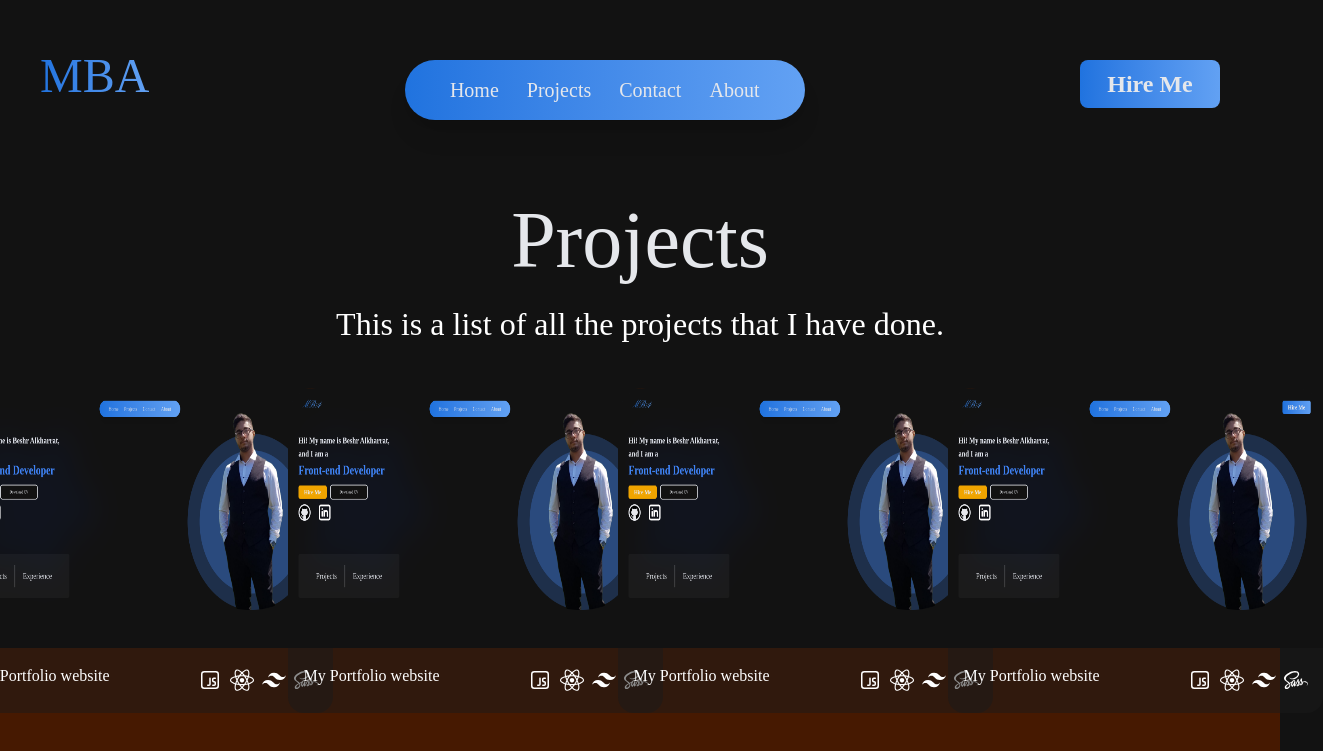
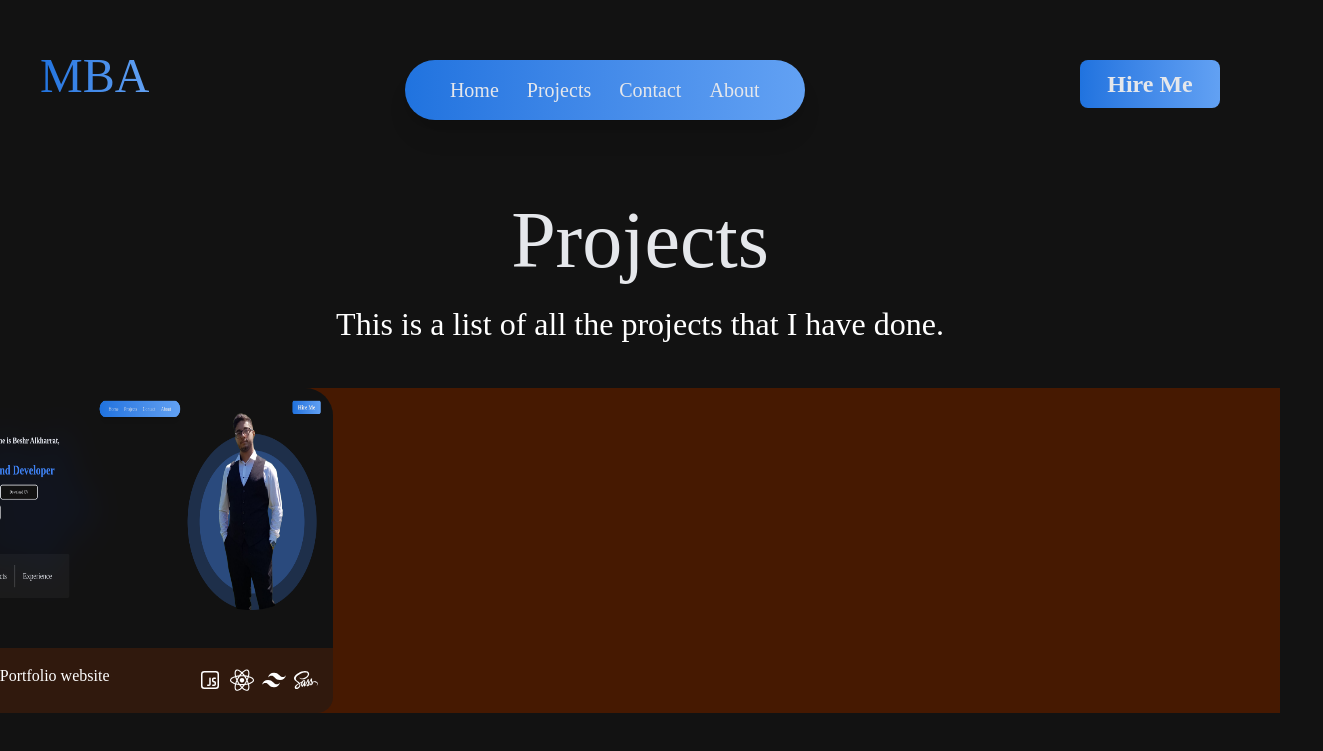
Before and after one commit to BeshrAlkharrat/my-portfolio, a React (Vite) app: page /Projects in a window 1280 px wide. Shown: the top 751 px of the page, 1323 px wide, since content can reach past the window. Built offline with nearby package versions, Linux system fonts and the light colour scheme; a web font is replaced by a local one.

Commit message:
revamped the project data system

```diff
--- a/src/Projects/Project_1_Portfolio.jsx
+++ b/src/Projects/Project_1_Portfolio.jsx
@@ -1,8 +1,9 @@
-import Project from "../components/Project";
+import { getProjectById, getProjectByRoute } from "../data/ProjectData";
 import NavigationBar from "../components/NavigationBar";
 import "../styles/tailwind.css";
 
 function Project_1_Portfolio() {
+    const projectId = getProjectById(1);
     return (
         <>
             <NavigationBar />
--- a/src/components/Project.jsx
+++ b/src/components/Project.jsx
@@ -1,56 +1,14 @@
 import {useRef} from "react"
 import "../styles/tailwind.css"
-import homePage from "../assets/home-page.png"
-import JavaScriptLogo from "../assets/javascript.svg"
-import reactLogo from "../assets/react-logo.svg"
-import tailwindCSSLogo from "../assets/tailwind.svg"
-import sassLogo from "../assets/sass.svg"
+import {projectData} from "../data/ProjectData.jsx";
 import { Link } from "react-router";
 
 
 function Project(){
-    const project = [
-        {
-            id: 1,
-            previewphoto: homePage,
-            title: "My Portfolio website",
-            description: "This is my first project, which i built using React, tailwindCSS and a little Sass.",
-            techstack: [JavaScriptLogo, reactLogo, tailwindCSSLogo, sassLogo],
-            Link: "/Projects/Project_1_Portfolio"
-
-        },
-        {
-            previewphoto: homePage,
-            title: "My Portfolio website",
-            description: "This is my first project, which i built using React, tailwindCSS and a little Sass.",
-            techstack: [JavaScriptLogo, reactLogo, tailwindCSSLogo, sassLogo],
-
-        },
-        {
-            previewphoto: homePage,
-            title: "My Portfolio website",
-            description: "This is my first project, which i built using React, tailwindCSS and a little Sass.",
-            techstack: [JavaScriptLogo, reactLogo, tailwindCSSLogo, sassLogo],
-
-        },
-        {
-            previewphoto: homePage,
-            title: "My Portfolio website",
-            description: "This is my first project, which i built using React, tailwindCSS and a little Sass.",
-            techstack: [JavaScriptLogo, reactLogo, tailwindCSSLogo, sassLogo],
-
-        },
-        {            previewphoto: homePage,
-            title: "My Portfolio website",
-            description: "This is my first project, which i built using React, tailwindCSS and a little Sass.",
-            techstack: [JavaScriptLogo, reactLogo, tailwindCSSLogo, sassLogo],
-        }
-
-    ]
     return(
     <div className="grid grid-cols-1 sm:grid-cols-2 lg:grid-cols-4 gap-10 justify-items-center items-center bg-amber-950">
 
-            {project.map((p, index) => (<div className="group relative bg-[hsla(0,0%,10%,0.5)] w-[375px] h-[325px] rounded-t-[28px] rounded-b-[16px] z-2 selected-project hover:scale-[1.5] hover:rounded-b-[0px] hover:z-10 duration-500" key={index}>
+            {projectData.map((p, index) => (<div className="group relative bg-[hsla(0,0%,10%,0.5)] w-[375px] h-[325px] rounded-t-[28px] rounded-b-[16px] z-2 selected-project hover:scale-[1.5] hover:rounded-b-[0px] hover:z-10 duration-500" key={index}>
                 <img className="rounded-t-[28px] w-[100%] h-[80%]" src={p.previewphoto} alt={p.title}></img>
                 <div className="absolute top-65 h-[20%] w-[100%] rounded-b-[16px] p-[16px]">
                     <h2 className="text-bottom absolute">{p.title}</h2>
--- /dev/null
+++ b/src/data/ProjectData.jsx
@@ -0,0 +1,23 @@
+import homePage from '../assets/home-page.png';
+import JavaScriptLogo from '../assets/javascript.svg';
+import reactLogo from '../assets/react-logo.svg';
+import tailwindCSSLogo from '../assets/tailwind.svg';
+import sassLogo from '../assets/sass.svg';
+
+export const projectData = [
+    {
+        id: 1,
+        previewphoto: homePage,
+        title: "My Portfolio website",
+        description: "This is my first project, which I built using React, TailwindCSS, and a little Sass.",
+        techstack: [JavaScriptLogo, reactLogo, tailwindCSSLogo, sassLogo],
+        Link: "/Projects/Project_1_Portfolio"
+    }
+    // Add more projects as needed
+]
+export const getProjectById = (id) => {
+    return projectData.find(project => project.id === id);
+}
+export const getProjectByRoute = (route) => {
+    return ProjectData.find(project => project.Link === route);
+}
```
